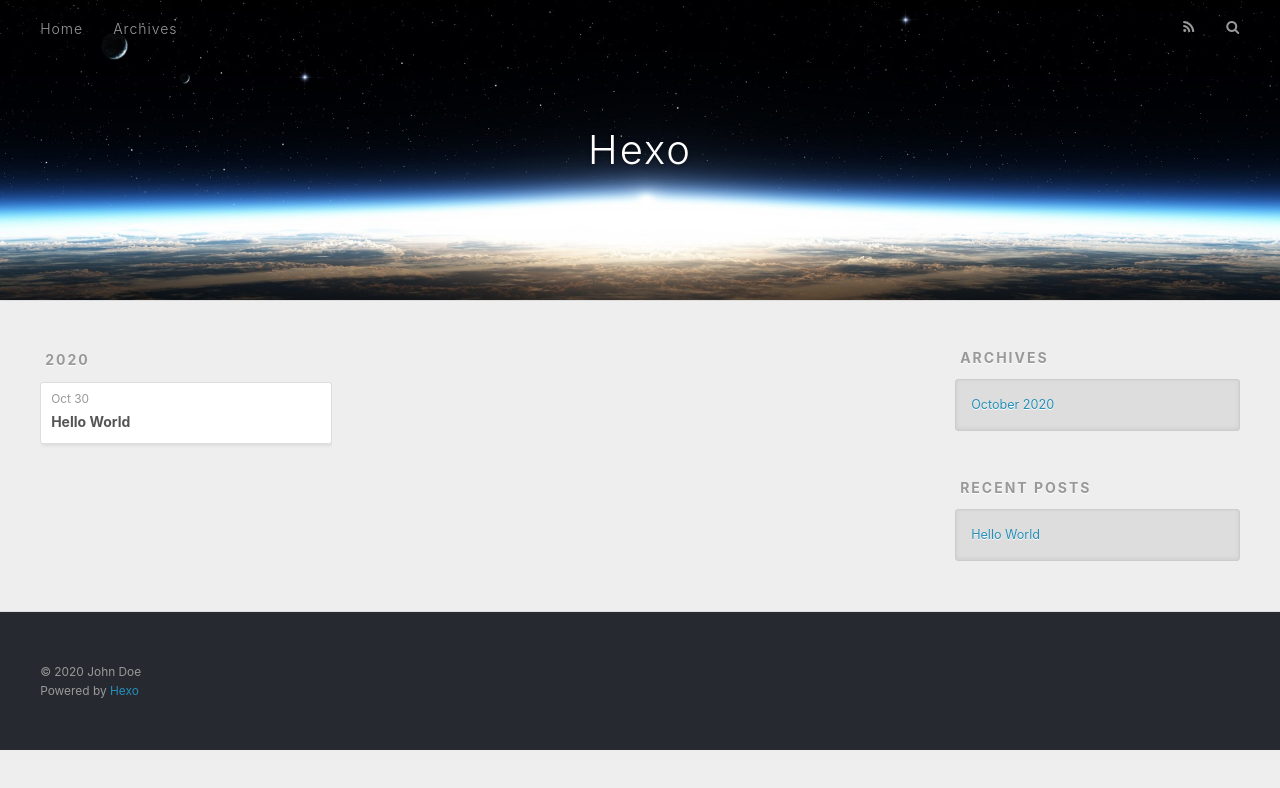
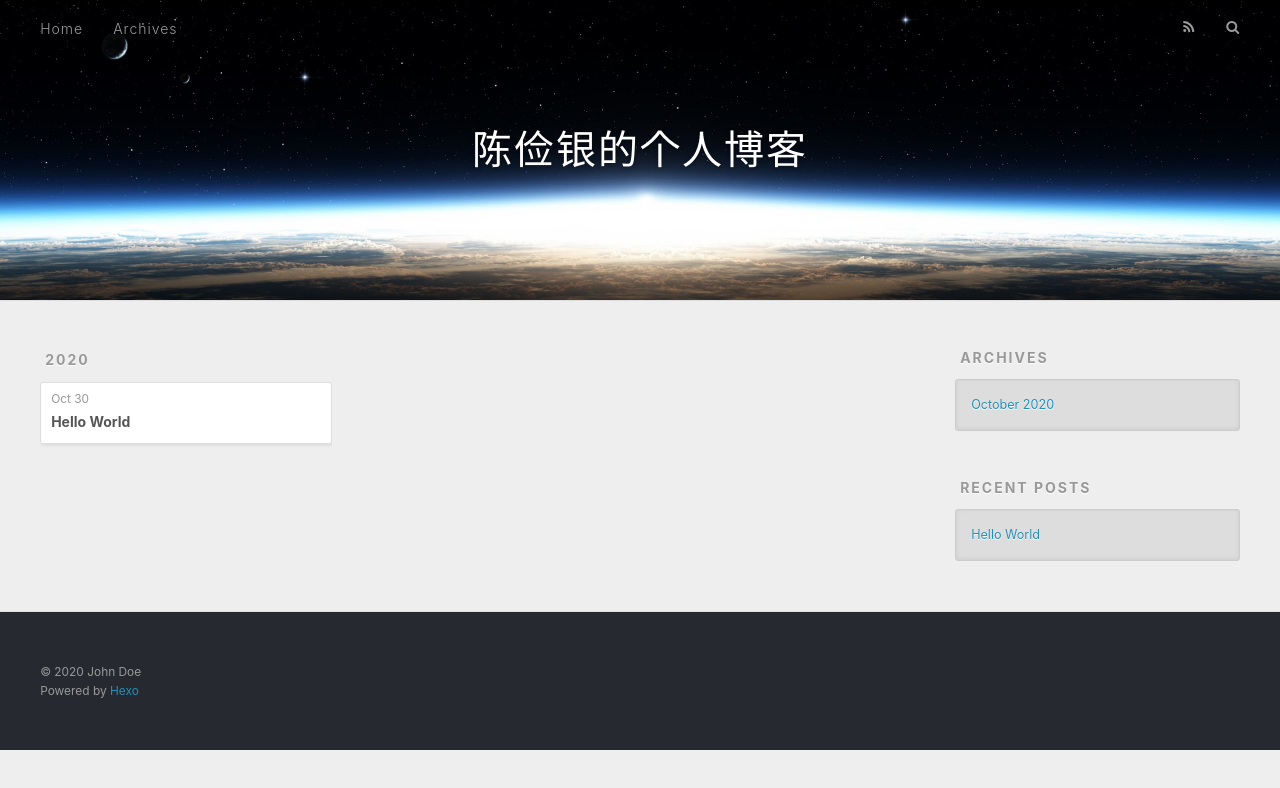
Before and after one commit to chenIU/chenIU.github.io, a plain HTML site: page archives/2020/10/index.html in a window 1280 px wide. Drawn offline with nearby package versions, Linux system fonts and the light colour scheme.

Commit message:
Site updated: 2020-10-30 19:45:38

```diff
--- a/archives/2020/10/index.html
+++ b/archives/2020/10/index.html
@@ -5,17 +5,17 @@
 
 
 
-  <title>Archives: 2020/10 | Hexo</title>
+  <title>Archives: 2020/10 | 陈俭银的个人博客</title>
   <meta name="viewport" content="width=device-width, initial-scale=1, maximum-scale=1">
   <meta property="og:type" content="website">
-<meta property="og:title" content="Hexo">
+<meta property="og:title" content="陈俭银的个人博客">
 <meta property="og:url" content="http://example.com/archives/2020/10/index.html">
-<meta property="og:site_name" content="Hexo">
+<meta property="og:site_name" content="陈俭银的个人博客">
 <meta property="og:locale" content="en_US">
 <meta property="article:author" content="John Doe">
 <meta name="twitter:card" content="summary">
 
-    <link rel="alternate" href="/atom.xml" title="Hexo" type="application/atom+xml">
+    <link rel="alternate" href="/atom.xml" title="陈俭银的个人博客" type="application/atom+xml">
 
 
     <link rel="icon" href="/favicon.png">
@@ -36,7 +36,7 @@
   <div id="header-outer" class="outer">
     <div id="header-title" class="inner">
       <h1 id="logo-wrap">
-        <a href="/" id="logo">Hexo</a>
+        <a href="/" id="logo">陈俭银的个人博客</a>
       </h1>
 
     </div>
```
Also changed, not shown: 2020/10/30/hello-world/index.html (+4 -4 lines), archives/2020/index.html (+5 -5 lines), archives/index.html (+5 -5 lines), index.html (+5 -5 lines).
